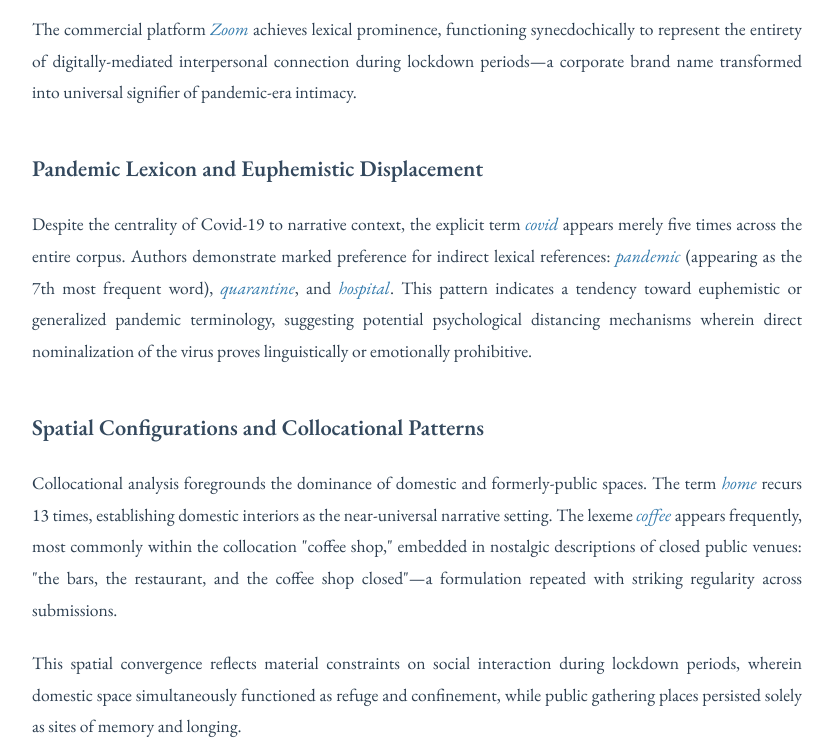
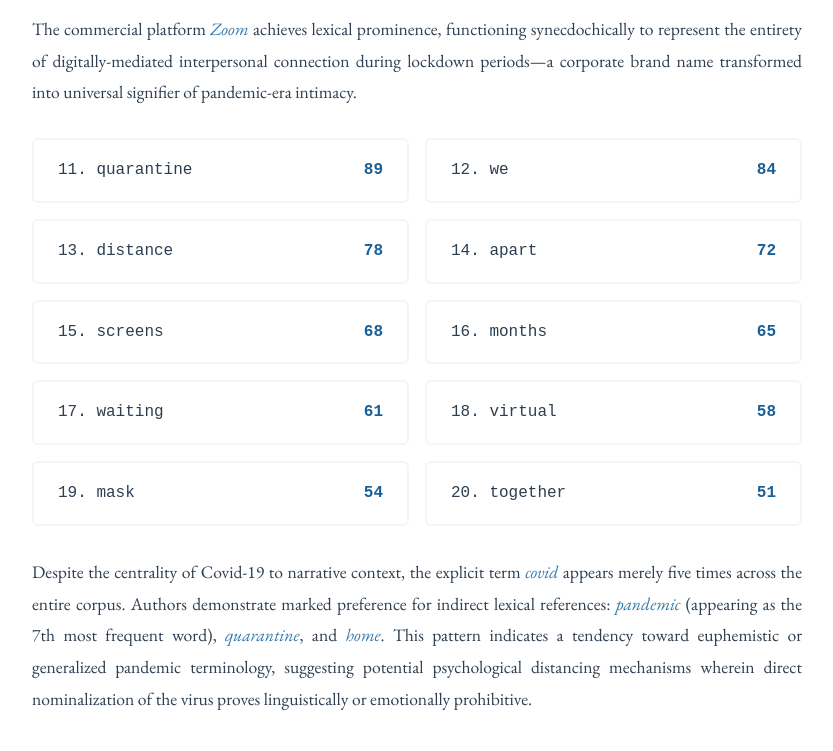
Before and after one commit to sarapaolella/nytstories-research, a plain HTML site: page index.html in a window 1280 px wide. Shown: the part 4120-4871 px from the top of the page, without its empty margins (223-1056 px from the left). Drawn offline with nearby package versions, Linux system fonts and the light colour scheme.

Commit message:
html x when love repeats itself

```diff
--- a/index.html
+++ b/index.html
@@ -448,8 +448,21 @@
 
             <p>The commercial platform <em>Zoom</em> achieves lexical prominence, functioning synecdochically to represent the entirety of digitally-mediated interpersonal connection during lockdown periods—a corporate brand name transformed into universal signifier of pandemic-era intimacy.</p>
 
-            <h3>Pandemic Lexicon and Euphemistic Displacement</h3>
-            <p>Despite the centrality of Covid-19 to narrative context, the explicit term <em>covid</em> appears merely five times across the entire corpus. Authors demonstrate marked preference for indirect lexical references: <em>pandemic</em> (appearing as the 7th most frequent word), <em>quarantine</em>, and <em>hospital</em>. This pattern indicates a tendency toward euphemistic or generalized pandemic terminology, suggesting potential psychological distancing mechanisms wherein direct nominalization of the virus proves linguistically or emotionally prohibitive.</p>
+
+<div class="word-list">
+    <div class="word-item"><span>11. quarantine</span> <strong>89</strong></div>
+    <div class="word-item"><span>12. we</span> <strong>84</strong></div>
+    <div class="word-item"><span>13. distance</span> <strong>78</strong></div>
+    <div class="word-item"><span>14. apart</span> <strong>72</strong></div>
+    <div class="word-item"><span>15. screens</span> <strong>68</strong></div>
+    <div class="word-item"><span>16. months</span> <strong>65</strong></div>
+    <div class="word-item"><span>17. waiting</span> <strong>61</strong></div>
+    <div class="word-item"><span>18. virtual</span> <strong>58</strong></div>
+    <div class="word-item"><span>19. mask</span> <strong>54</strong></div>
+    <div class="word-item"><span>20. together</span> <strong>51</strong></div>
+</div>
+
+            <p>Despite the centrality of Covid-19 to narrative context, the explicit term <em>covid</em> appears merely five times across the entire corpus. Authors demonstrate marked preference for indirect lexical references: <em>pandemic</em> (appearing as the 7th most frequent word), <em>quarantine</em>, and <em>home</em>. This pattern indicates a tendency toward euphemistic or generalized pandemic terminology, suggesting potential psychological distancing mechanisms wherein direct nominalization of the virus proves linguistically or emotionally prohibitive.</p>
 
             <h3>Spatial Configurations and Collocational Patterns</h3>
             <p>Collocational analysis foregrounds the dominance of domestic and formerly-public spaces. The term <em>home</em> recurs 13 times, establishing domestic interiors as the near-universal narrative setting. The lexeme <em>coffee</em> appears frequently, most commonly within the collocation "coffee shop," embedded in nostalgic descriptions of closed public venues: "the bars, the restaurant, and the coffee shop closed"—a formulation repeated with striking regularity across submissions.</p>
@@ -535,7 +548,7 @@ The corpus-driven analysis reveals a semantic rupture: when the pandemic forced
         <footer>
             <p><strong>Methodology and Attribution</strong></p>
             <p>Corpus analysis conducted utilizing AntConc concordance software. Research design, analytical procedures, and interpretive framework developed by Sara Paolella.</p>
-            <p style="margin-top: 18px; font-style: italic;">Illustrations reproduced from <em>The New York Times</em> "Tiny Love Stories" column (2020), visually representing emergent themes: social distancing, domestic isolation, digital connection, and the yearning for physical proximity.</p>
+
 
             <div class="tags">
                 <span class="tag">Digital Humanities</span>
@@ -550,7 +563,7 @@ The corpus-driven analysis reveals a semantic rupture: when the pandemic forced
     </div>
 
     <script>
-        // 1. GESTIONE ACCORDION (Solo per quello rimasto della teoria)
+        // 1. GESTIONE ACCORDION
         const theoryAccordion = document.getElementById('theoryAccordion');
         if (theoryAccordion) {
             const header = theoryAccordion.querySelector('.accordion-header');
```
